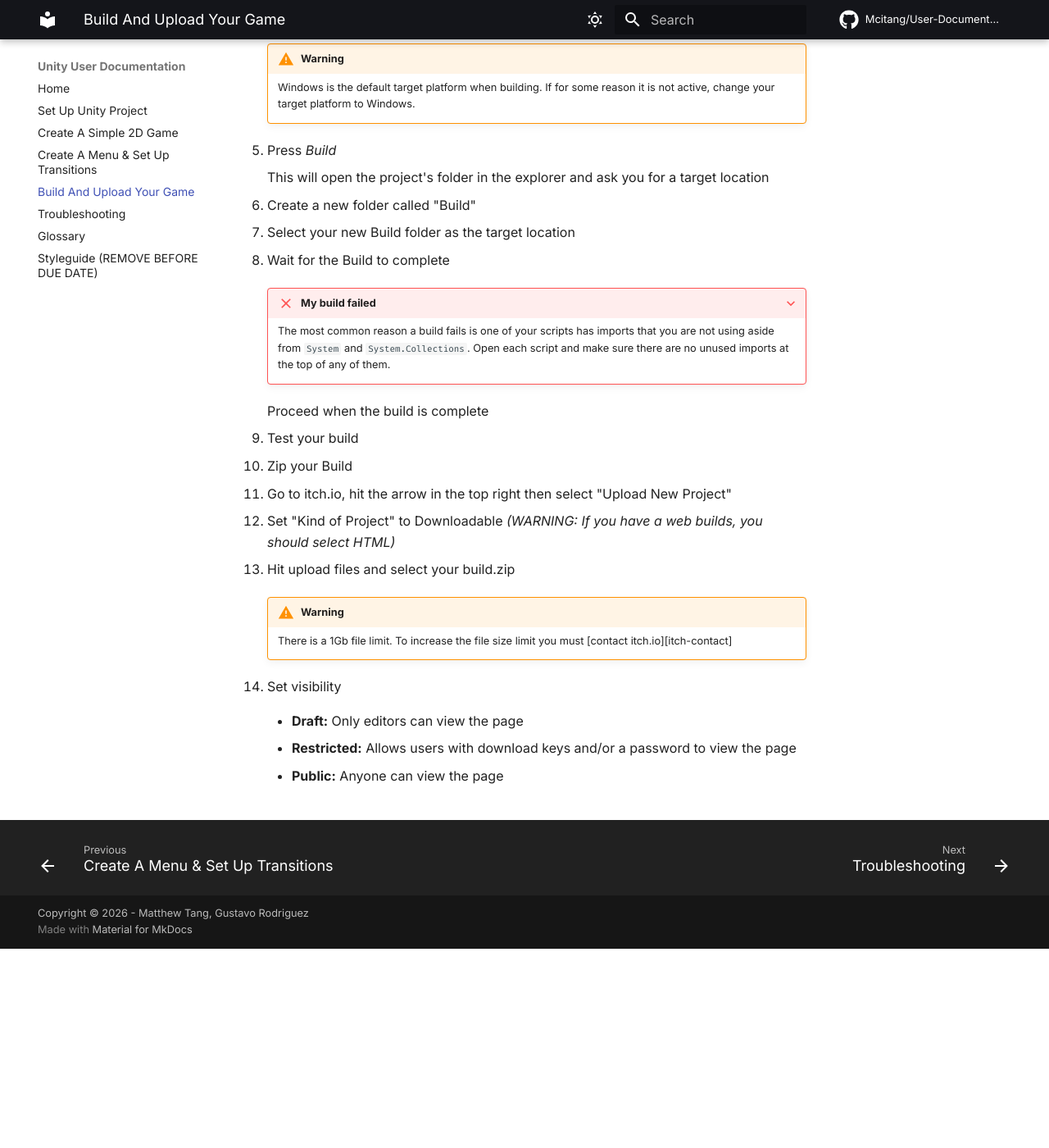
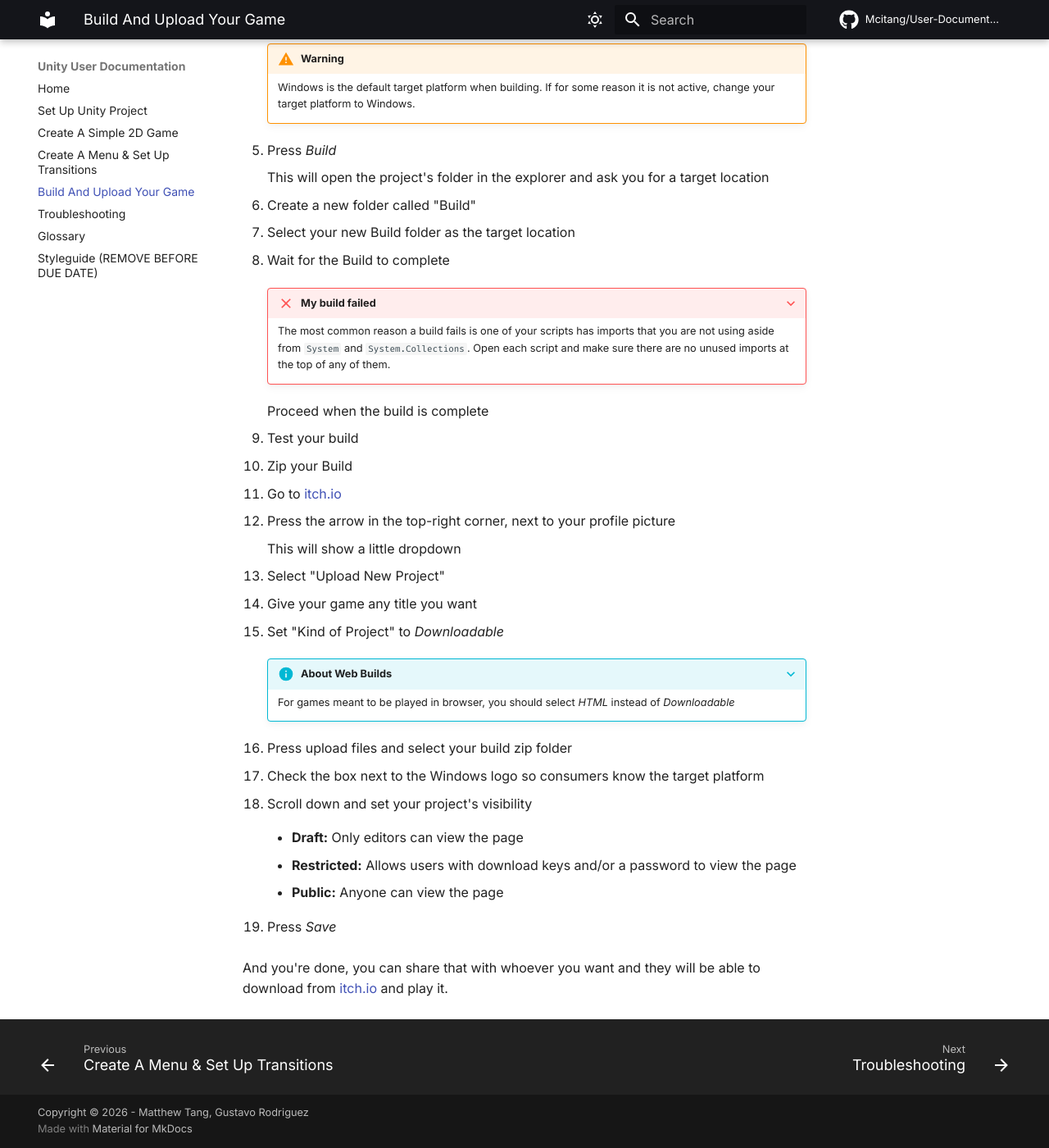
Before and after one commit to Mcitang/User-Documentation, an MkDocs documentation site: the page built from docs/build-game.md, in a window 1280 px wide and 1400 px high, scrolled down 759 px. Shown: the whole window at 82% size. Built offline with MkDocs 1.6.1 and Material for MkDocs 9.7.7, drawn with Linux system fonts in a browser that asks for light colours; comment, search, counter and statistics services are not loaded; before the commit the page ends 1916 px from its top, so only the background shows below that.

Commit message:
Write tutorial on uploading the game ti itch

```diff
--- a/docs/build-game.md
+++ b/docs/build-game.md
@@ -38,16 +38,26 @@
 
 1. Zip your Build
 
-1. Go to itch.io, hit the arrow in the top right then select "Upload New Project"
+1. Go to [itch.io][itch-url]
 
-1. Set "Kind of Project" to Downloadable *(WARNING: If you have a web builds, you should select HTML)*
+1. Press the arrow in the top-right corner, next to your profile picture
 
-1. Hit upload files and select your build.zip
+    This will show a little dropdown
 
-    !!! warning
-        There is a 1Gb file limit. To increase the file size limit you must [contact itch.io][itch-contact]
+1. Select "Upload New Project"
 
-1. Set visibility
+1. Give your game any title you want
+
+1. Set "Kind of Project" to _Downloadable_
+
+    ???+ info "About Web Builds"
+        For games meant to be played in browser, you should select _HTML_ instead of _Downloadable_
+
+1. Press upload files and select your build zip folder
+
+1. Check the box next to the Windows logo so consumers know the target platform
+
+1. Scroll down and set your project's visibility
 
     - **Draft:**
     Only editors can view the page
@@ -58,6 +68,10 @@
     - **Public:**
     Anyone can view the page
 
+1. Press _Save_
+
+And you're done, you can share that with whoever you want and they will be able to download from [itch.io][itch-url] and play it.
+
 
 
 <!-- Glossary -->
```
Also changed, not shown: other parts of docs/build-game.md (+1 -0 lines), docs/troubleshooting.md (+2 -0 lines).
